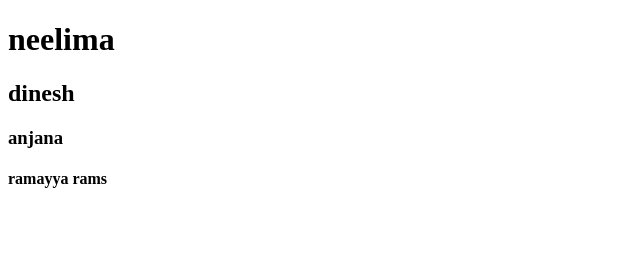
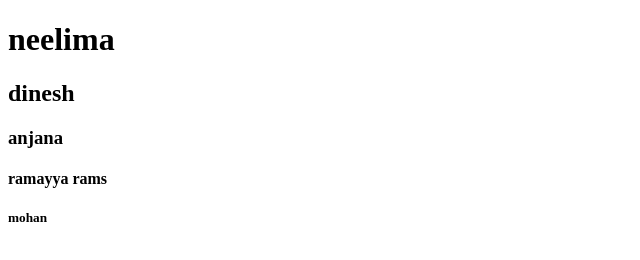
Before and after one commit to mohansaibisai/MOHANRESUME, a plain HTML site: page index.html in a window 1280 px wide. Shown: the full height of the page, 0-640 px from the left. Drawn offline with Linux system fonts and the light colour scheme.

Commit message:
initial commit

```diff
--- a/index.html
+++ b/index.html
@@ -9,5 +9,6 @@
     <h2>dinesh</h2>
     <h3>anjana</h3>
     <h4>ramayya rams</h4>
+    <h5>mohan</h5>
   </body>
 </html>
```
